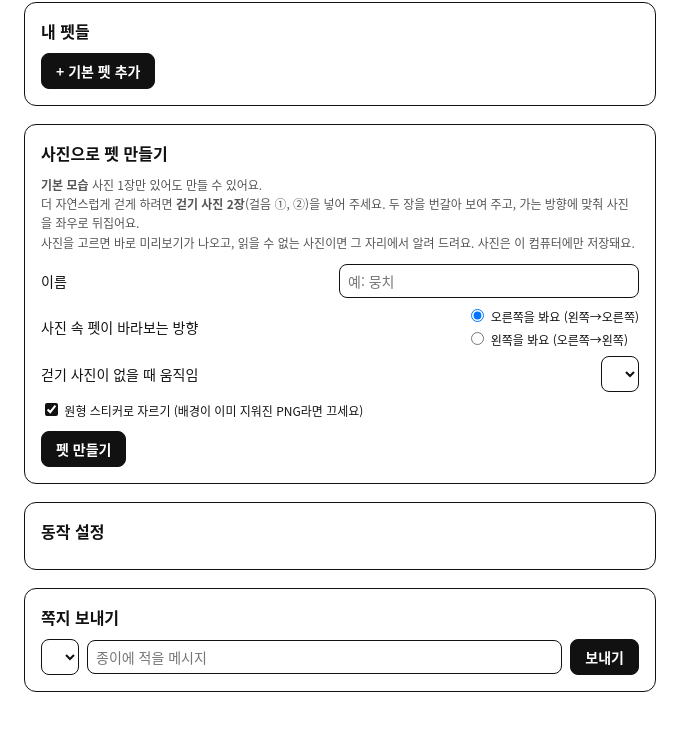
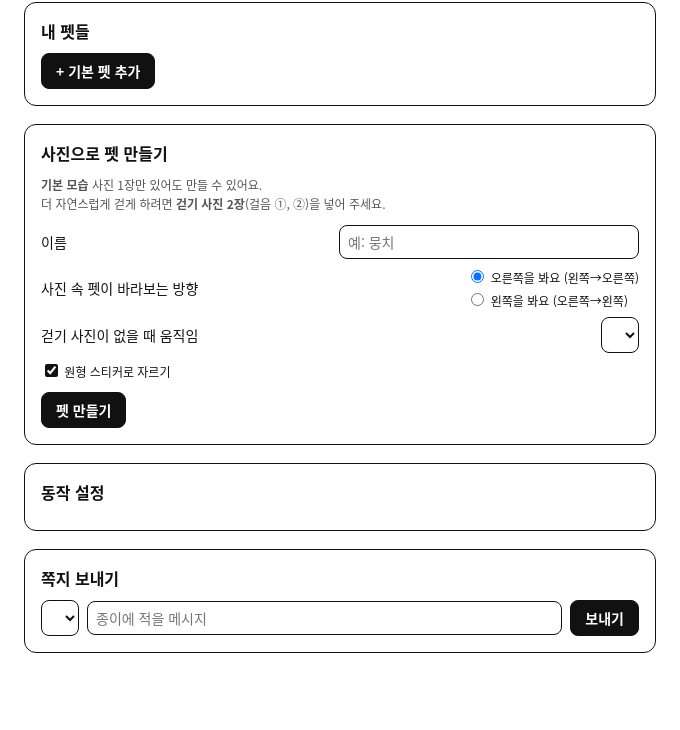
Before and after one commit to 2thancho2/MyPet, an Electron app: page renderer/settings.html in a window 680 px wide. Shown: the part 66-796 px from the top of the page. Drawn offline with Linux system fonts and the light colour scheme; no server answers.

Commit message:
Update settings.html

```diff
--- a/renderer/settings.html
+++ b/renderer/settings.html
@@ -22,9 +22,6 @@
     <p class="hint">
       <b>기본 모습</b> 사진 1장만 있어도 만들 수 있어요.<br>
       더 자연스럽게 걷게 하려면 <b>걷기 사진 2장</b>(걸음 ①, ②)을 넣어 주세요.
-      두 장을 번갈아 보여 주고, 가는 방향에 맞춰 사진을 좌우로 뒤집어요.<br>
-      사진을 고르면 바로 미리보기가 나오고, 읽을 수 없는 사진이면 그 자리에서 알려 드려요.
-      사진은 이 컴퓨터에만 저장돼요.
     </p>
     <label class="field">이름 <input id="photoName" type="text" maxlength="12" placeholder="예: 뭉치"></label>
     <div id="photoSlots"></div>
@@ -39,7 +36,7 @@
     <label class="field">걷기 사진이 없을 때 움직임
       <select id="photoMotion"></select>
     </label>
-    <label class="check"><input id="photoCircle" type="checkbox" checked> 원형 스티커로 자르기 (배경이 이미 지워진 PNG라면 끄세요)</label>
+    <label class="check"><input id="photoCircle" type="checkbox" checked> 원형 스티커로 자르기</label>
     <button id="makePhotoPet">펫 만들기</button>
     <span id="photoMsg" class="msg"></span>
   </section>
```
